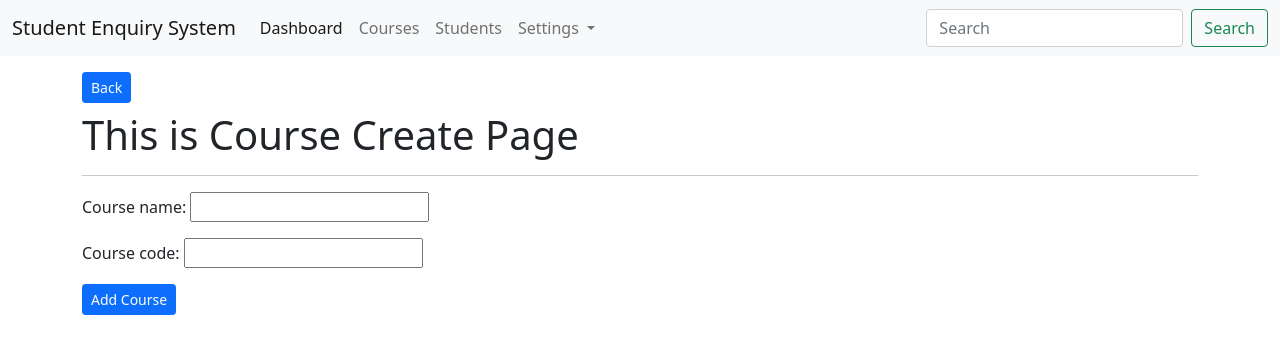
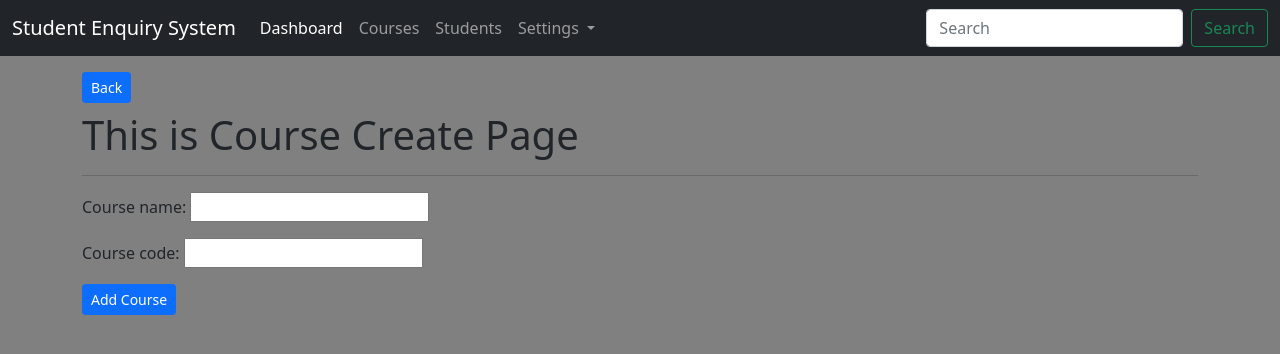
Before and after one commit to DeaaTH65/Student_Enquiry_System, a Django app: page /courses/create/ in a window 1280 px wide. Shown: the top 354 px of the page. Run offline with Django 4.2, Linux system fonts and the light colour scheme.

Commit message:
template color changed

```diff
--- a/project_student_enquiry_system/templates/layouts/master.html
+++ b/project_student_enquiry_system/templates/layouts/master.html
@@ -14,12 +14,17 @@
     </title>
 
     <!-- custom css -->
+    <style>
+      body {
+        background-color: grey;
+      }
+    </style>
     {% block custom_css %}
     {% endblock %}
   </head>
   <body>
     <!-- navigation -->
-    <nav class="navbar navbar-expand-lg navbar-light bg-light">
+    <nav class="navbar navbar-expand-lg navbar-dark bg-dark">
       <div class="container-fluid">
         <a class="navbar-brand" href="#">Student Enquiry System</a>
         <button class="navbar-toggler" type="button" data-bs-toggle="collapse" data-bs-target="#navbarSupportedContent" aria-controls="navbarSupportedContent" aria-expanded="false" aria-label="Toggle navigation">
```
